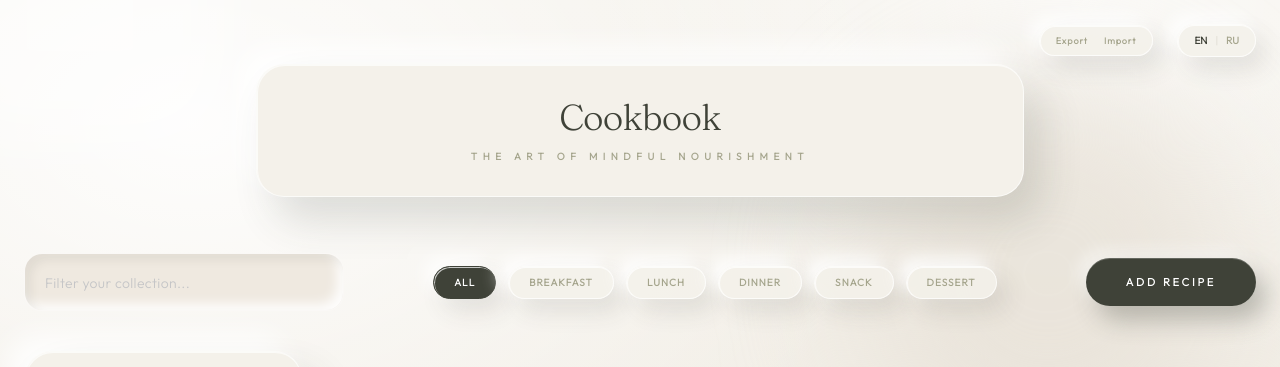
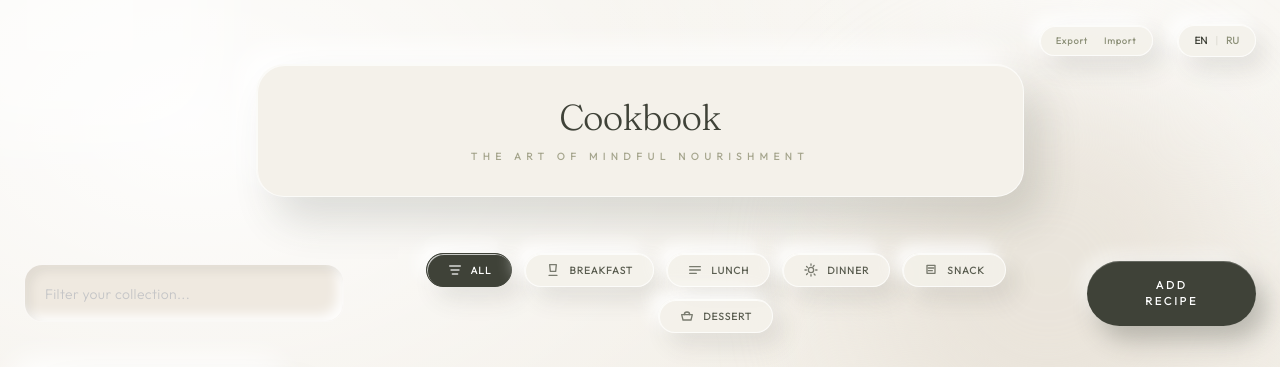
Before and after one commit to Dkerget/Cook-Book, a React (Vite) app: page / in a window 1280 px wide. Shown: the top 367 px of the page. Built offline with nearby package versions, Linux system fonts and the light colour scheme.

Commit message:
Update soft clay UI

```diff
--- a/App.tsx
+++ b/App.tsx
@@ -45,6 +45,43 @@ const App: React.FC = () => {
     return result.sort((a, b) => b.createdAt - a.createdAt);
   }, [recipes, activeCategory, searchQuery]);
 
+  const categoryIcons: Record<string, JSX.Element> = {
+    All: (
+      <svg className="h-4 w-4" viewBox="0 0 24 24" fill="none" stroke="currentColor" strokeWidth={2}>
+        <path strokeLinecap="round" strokeLinejoin="round" d="M4 6h16M6 12h12M8 18h8" />
+      </svg>
+    ),
+    Breakfast: (
+      <svg className="h-4 w-4" viewBox="0 0 24 24" fill="none" stroke="currentColor" strokeWidth={2}>
+        <path strokeLinecap="round" strokeLinejoin="round" d="M7 4h10l-1 10H8L7 4z" />
+        <path strokeLinecap="round" strokeLinejoin="round" d="M6 20h12" />
+      </svg>
+    ),
+    Lunch: (
+      <svg className="h-4 w-4" viewBox="0 0 24 24" fill="none" stroke="currentColor" strokeWidth={2}>
+        <path strokeLinecap="round" strokeLinejoin="round" d="M4 7h16M4 12h16M4 17h10" />
+      </svg>
+    ),
+    Dinner: (
+      <svg className="h-4 w-4" viewBox="0 0 24 24" fill="none" stroke="currentColor" strokeWidth={2}>
+        <circle cx="12" cy="12" r="4" />
+        <path strokeLinecap="round" strokeLinejoin="round" d="M12 3v2m0 14v2m9-9h-2M5 12H3m13.66-6.66-1.4 1.4M6.74 17.26l-1.4 1.4m0-12 1.4 1.4m9.92 9.92 1.4 1.4" />
+      </svg>
+    ),
+    Snack: (
+      <svg className="h-4 w-4" viewBox="0 0 24 24" fill="none" stroke="currentColor" strokeWidth={2}>
+        <path strokeLinecap="round" strokeLinejoin="round" d="M6 5h12v12H6z" />
+        <path strokeLinecap="round" strokeLinejoin="round" d="M8 9h8M8 13h6" />
+      </svg>
+    ),
+    Dessert: (
+      <svg className="h-4 w-4" viewBox="0 0 24 24" fill="none" stroke="currentColor" strokeWidth={2}>
+        <path strokeLinecap="round" strokeLinejoin="round" d="M4 10h16l-2 8H6l-2-8z" />
+        <path strokeLinecap="round" strokeLinejoin="round" d="M8 10a4 4 0 018 0" />
+      </svg>
+    )
+  };
+
   const handleAddRecipe = (input: NewRecipeInput) => {
     const newRecipe: Recipe = {
       ...input,
@@ -78,7 +115,7 @@ const App: React.FC = () => {
       </div>
 
       <div className="fixed top-6 right-6 z-50 flex items-center gap-6">
-        <div className="clay-chip flex gap-4 text-[9px] font-bold uppercase tracking-widest text-[#a5a58d] px-4 py-2">
+        <div className="clay-chip flex gap-4 text-[9px] font-bold uppercase tracking-widest text-[#8c9078] px-4 py-2">
           <button
             className="hover:text-[#3f4238] transition-colors"
             onClick={() => {
@@ -116,7 +153,7 @@ const App: React.FC = () => {
             }}
           />
         </div>
-        <div className="clay-chip flex gap-2 text-[10px] font-bold text-[#a5a58d] px-4 py-2">
+        <div className="clay-chip flex gap-2 text-[10px] font-bold text-[#8c9078] px-4 py-2">
           <button onClick={() => setLang('en')} className={lang === 'en' ? 'text-[#3f4238]' : ''}>EN</button>
           <span className="opacity-20">|</span>
           <button onClick={() => setLang('ru')} className={lang === 'ru' ? 'text-[#3f4238]' : ''}>RU</button>
@@ -149,11 +186,12 @@ const App: React.FC = () => {
             <button
               key={cat}
               onClick={() => setActiveCategory(cat as any)}
-              className={`px-5 py-2 rounded-full text-[10px] font-bold uppercase tracking-widest transition-all duration-300 clay-chip ${
-                activeCategory === cat ? 'bg-[#3f4238] text-white border-[#3f4238]' : 'text-[#a5a58d] hover:text-[#3f4238]'
+              className={`px-5 py-2 rounded-full text-[10px] font-bold uppercase tracking-widest transition-all duration-300 clay-chip flex items-center gap-2 ${
+                activeCategory === cat ? 'bg-[#3f4238] text-white border-[#3f4238]' : 'text-[#5a5d50] hover:text-[#3f4238]'
               }`}
             >
-              {cat === 'All' ? t.all : t[cat as Category]}
+              <span className="opacity-80">{categoryIcons[cat]}</span>
+              <span>{cat === 'All' ? t.all : t[cat as Category]}</span>
             </button>
           ))}
         </div>
@@ -183,13 +221,14 @@ const App: React.FC = () => {
         )}
       </main>
 
-      {selectedRecipe && (
+        {selectedRecipe && (
         <RecipeDetail
           recipe={selectedRecipe}
           lang={lang}
           onClose={() => setSelectedRecipe(null)}
           onEdit={setEditingRecipe}
           onDelete={handleDeleteRecipe}
+          onUpdate={handleUpdateRecipe}
         />
       )}
       {isAddModalOpen && (
--- a/components/RecipeDetail.tsx
+++ b/components/RecipeDetail.tsx
@@ -1,4 +1,4 @@
-import React from 'react';
+import React, { useRef } from 'react';
 import { Recipe } from '../types.ts';
 import { translations } from '../constants.ts';
 
@@ -8,10 +8,12 @@ interface RecipeDetailProps {
   onClose: () => void;
   onEdit: (recipe: Recipe) => void;
   onDelete: (id: string) => void;
+  onUpdate: (recipe: Recipe) => void;
 }
 
-export const RecipeDetail: React.FC<RecipeDetailProps> = ({ recipe, lang, onClose, onEdit, onDelete }) => {
+export const RecipeDetail: React.FC<RecipeDetailProps> = ({ recipe, lang, onClose, onEdit, onDelete, onUpdate }) => {
   const t = translations[lang];
+  const fileInputRef = useRef<HTMLInputElement>(null);
 
   const handleShare = async () => {
     try {
@@ -20,6 +22,16 @@ export const RecipeDetail: React.FC<RecipeDetailProps> = ({ recipe, lang, onClos
     } catch (err) {
       console.error("Failed to copy link:", err);
     }
+  };
+
+  const handleImageChange = (file?: File) => {
+    if (!file) return;
+    const reader = new FileReader();
+    reader.onloadend = () => {
+      const updated = { ...recipe, thumbnail: reader.result as string };
+      onUpdate(updated);
+    };
+    reader.readAsDataURL(file);
   };
 
   return (
@@ -76,6 +88,13 @@ export const RecipeDetail: React.FC<RecipeDetailProps> = ({ recipe, lang, onClos
                 <span>{t.edit}</span>
               </button>
               <button
+                onClick={() => fileInputRef.current?.click()}
+                className="text-[10px] font-bold uppercase tracking-[0.2em] text-[#3f4238] hover:text-[#a5a58d] transition-colors flex items-center gap-2"
+              >
+                <svg className="w-4 h-4" fill="none" stroke="currentColor" viewBox="0 0 24 24"><path strokeLinecap="round" strokeLinejoin="round" strokeWidth="2" d="M3 7h4l2-3h6l2 3h4v12H3V7zm9 3a4 4 0 100 8 4 4 0 000-8z" /></svg>
+                <span>{t.replaceImage}</span>
+              </button>
+              <button
                 onClick={handleShare}
                 className="text-[10px] font-bold uppercase tracking-[0.2em] text-[#3f4238] hover:text-[#a5a58d] transition-colors flex items-center gap-2"
               >
@@ -89,6 +108,13 @@ export const RecipeDetail: React.FC<RecipeDetailProps> = ({ recipe, lang, onClos
                 <svg className="w-4 h-4" fill="none" stroke="currentColor" viewBox="0 0 24 24"><path strokeLinecap="round" strokeLinejoin="round" strokeWidth="2" d="M19 7l-.867 12.142A2 2 0 0116.138 21H7.862a2 2 0 01-1.995-1.858L5 7m5 4v6m4-6v6m1-10V4a1 1 0 00-1-1h-4a1 1 0 00-1 1v3M4 7h16" /></svg>
                 <span>{t.delete}</span>
               </button>
+              <input
+                ref={fileInputRef}
+                type="file"
+                accept="image/*"
+                className="hidden"
+                onChange={(e) => handleImageChange(e.target.files?.[0])}
+              />
             </div>
 
             <section className="mb-12">
--- a/constants.ts
+++ b/constants.ts
@@ -20,6 +20,7 @@ export const translations = {
     viewSource: "View Source",
     edit: "Edit",
     copyLink: "Copy Link",
+    replaceImage: "Replace Image",
     delete: "Delete",
     ingredients: "Ingredients",
     instructions: "Instructions",
@@ -59,6 +60,7 @@ export const translations = {
     viewSource: "Источник",
     edit: "Правка",
     copyLink: "Копировать",
+    replaceImage: "Заменить фото",
     delete: "Удалить",
     ingredients: "Ингредиенты",
     instructions: "Инструкции",
```
